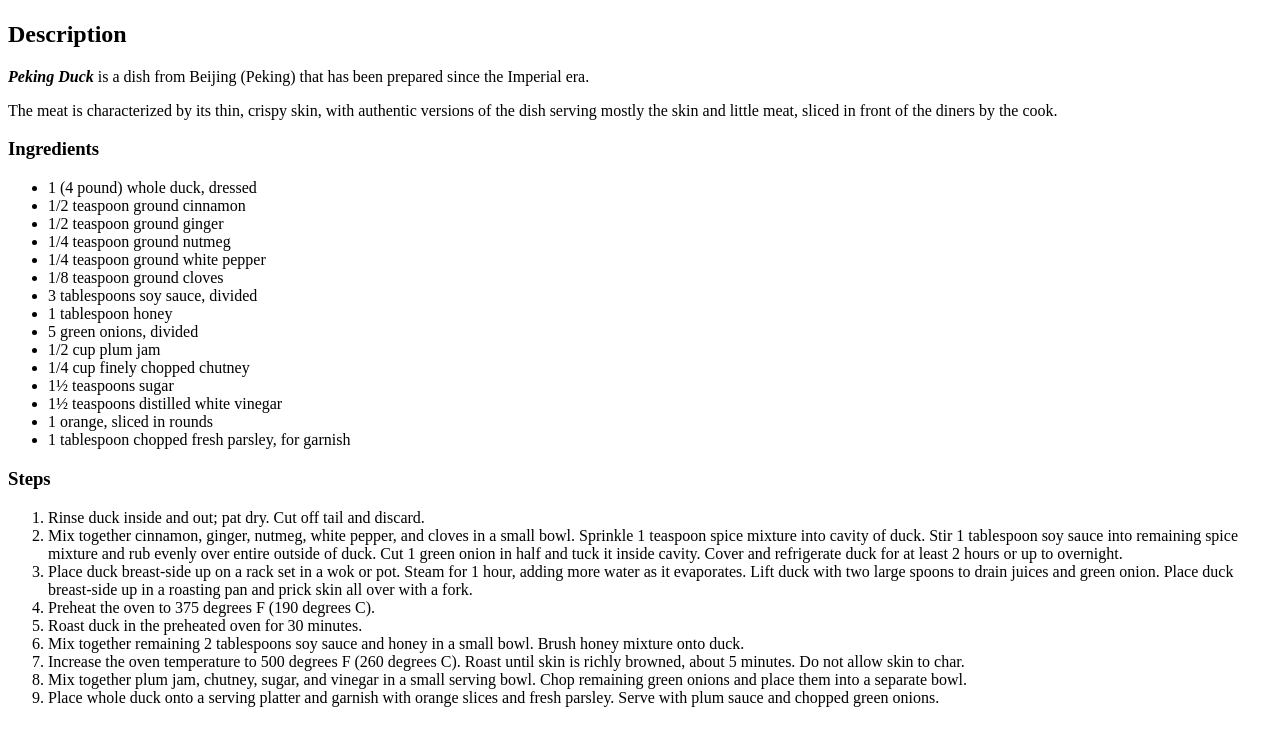
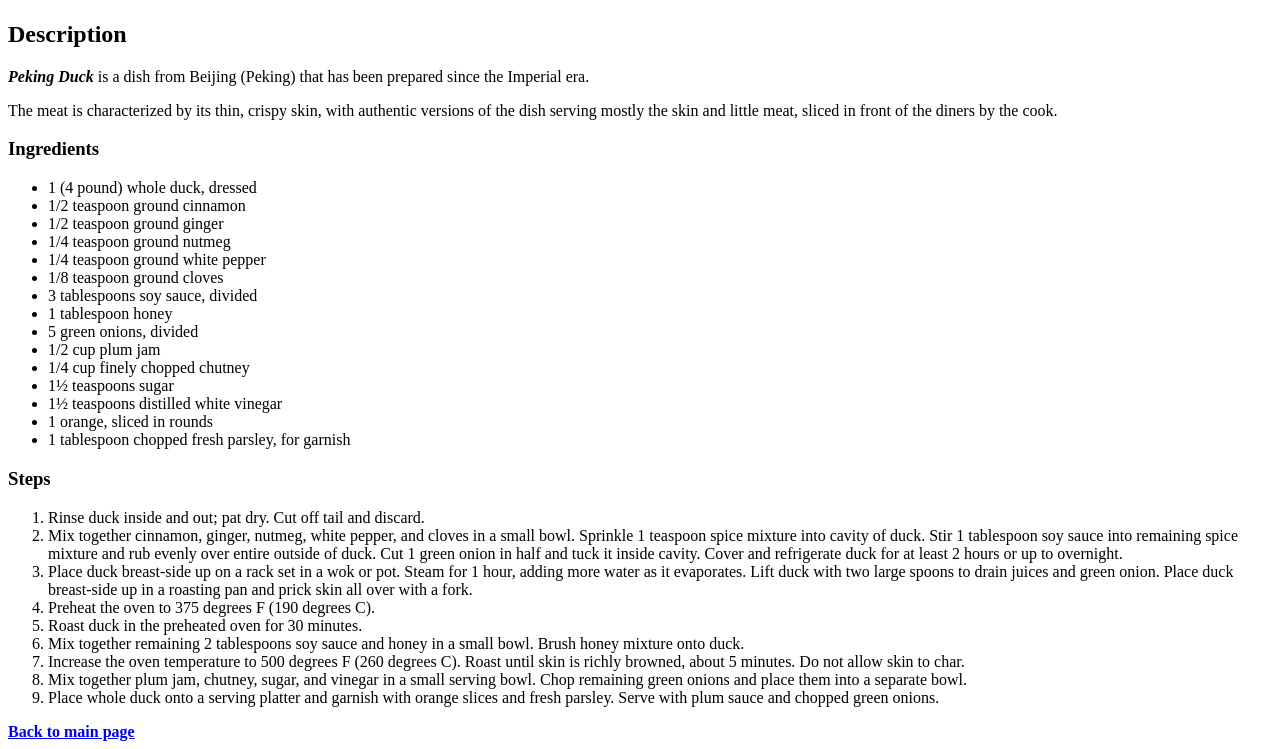
Before and after one commit to Explorerincode/odin-receipe, a plain HTML site: page recipes/peking-duck.html in a window 1280 px wide. Shown: the part 483-1232 px from the top of the page. Before the commit the page ends 1206 px from the top, so only its background shows below. Drawn offline with Linux system fonts and the light colour scheme.

Commit message:
add back to main page link

```diff
--- a/recipes/peking-duck.html
+++ b/recipes/peking-duck.html
@@ -80,5 +80,7 @@
         </li>
     </ol>
 
+    <strong><a href="../index.html">Back to main page</a></strong>
+
 </body>
 </html>
```
